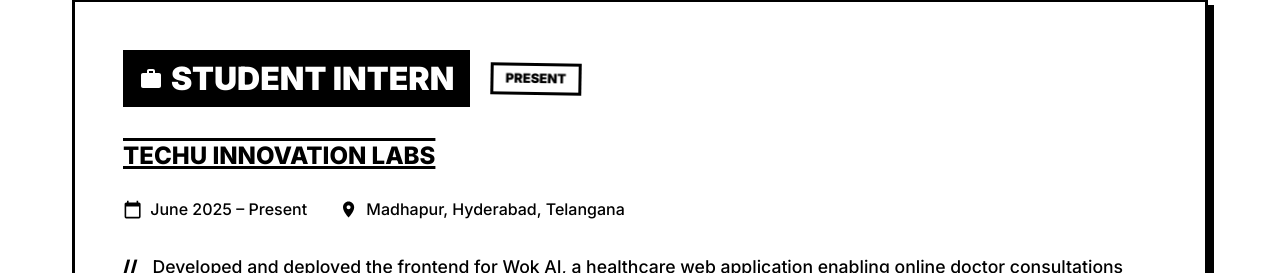
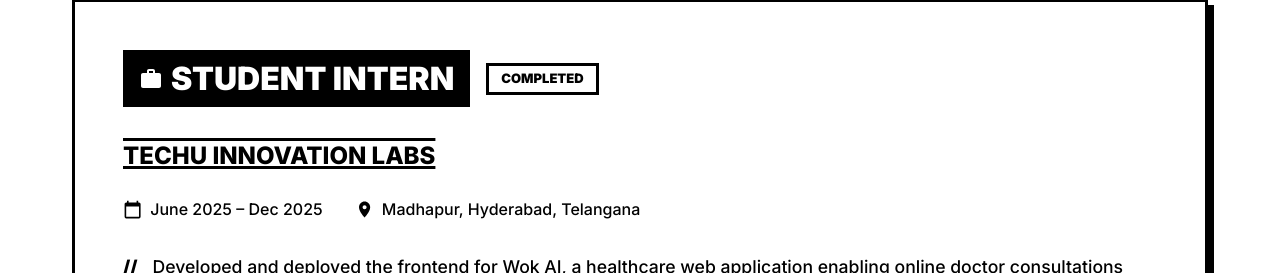
Before and after one commit to lokeshwarp01/Lokeshwar-Portfolio, a React (Vite) app: page / in a window 1280 px wide. Shown: the part 3012-3285 px from the top of the page. Built offline with nearby package versions, Linux system fonts and the light colour scheme.

Commit message:
updated education and experiance

```diff
--- a/src/components/Education.jsx
+++ b/src/components/Education.jsx
@@ -16,7 +16,7 @@
             institution: 'JKC College, Guntur',
             university: 'Acharya Nagarjuna University',
             period: '2020 – 2023',
-            cgpa: '7.91 / 10',
+            cgpa: '7.94 / 10',
         },
     ];
 
--- a/src/components/Experience.jsx
+++ b/src/components/Experience.jsx
@@ -7,7 +7,7 @@
         title: 'Student Intern',
         company: 'TechU Innovation Labs',
         location: 'Madhapur, Hyderabad, Telangana',
-        period: 'June 2025 – Present',
+        period: 'June 2025 – Dec 2025',
         achievements: [
             'Developed and deployed the frontend for Wok AI, a healthcare web application enabling online doctor consultations',
             'Built responsive layouts using React.js and Tailwind CSS, improving cross-device performance by 25%',
@@ -55,14 +55,13 @@
                             </Typography>
                         </Box>
                         <Chip
-                            label="PRESENT"
+                            label="COMPLETED"
                             sx={{
                                 borderRadius: 0,
                                 border: '3px solid #000',
                                 backgroundColor: '#fff',
                                 color: '#000',
                                 fontWeight: 900,
-                                animation: 'shake 1.5s infinite'
                             }}
                         />
                     </Box>
--- a/src/components/SubProjects.jsx
+++ b/src/components/SubProjects.jsx
@@ -62,7 +62,6 @@
             id="other-projects"
             sx={{
                 py: { xs: 8, md: 10 },
-                background: '#f5f5f5',
                 borderTop: '4px solid #000',
             }}
         >
@@ -101,7 +100,6 @@
                                 display: 'flex',
                                 flexDirection: 'column',
                                 borderRadius: 0,
-                                backgroundColor: '#fff',
                                 transition: 'transform 0.2s',
                                 '&:hover': {
                                     transform: 'translate(-4px, -4px)',
@@ -142,7 +140,6 @@
                                             size="small"
                                             sx={{
                                                 border: '1px solid #000',
-                                                backgroundColor: '#eee',
                                                 fontWeight: 700,
                                                 borderRadius: 0,
                                                 fontSize: '0.7rem'
```
